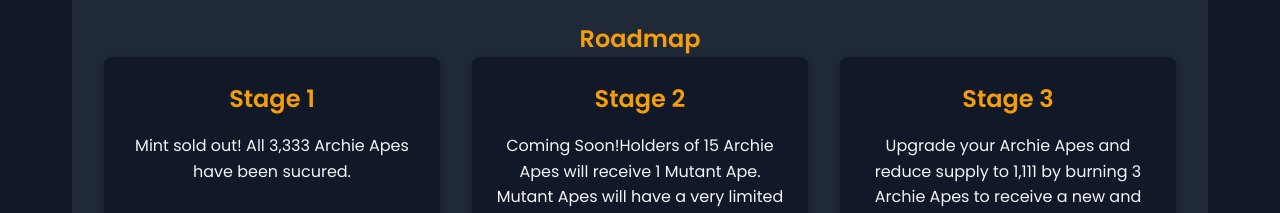
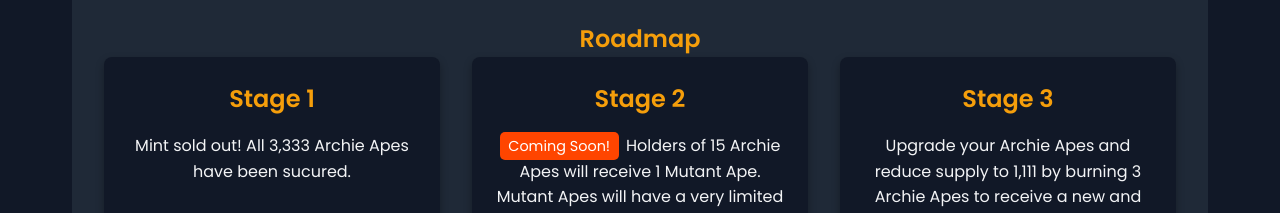
Before and after one commit to blockchainBard101/archie-apes, a React (Vite) app: page / in a window 1280 px wide. Shown: the part 1380-1593 px from the top of the page. Built offline with nearby package versions, Linux system fonts and the light colour scheme.

Commit message:
Update App.css

```diff
--- a/src/App.css
+++ b/src/App.css
@@ -282,6 +282,16 @@ a {
   color: #ffffff; /* Highlight the link on hover */
 }
 
+.coming-soon-badge {
+  background-color: #ff4500;
+  color: #fff;
+  padding: 0.3em 0.6em;
+  border-radius: 5px;
+  font-size: 0.9em;
+  margin-right: 0.5em;
+}
+
+
 /* Responsive Adjustments */
 @media (max-width: 768px) {
   .hero-title {
```
